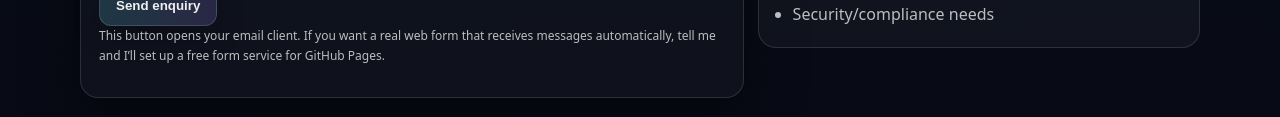
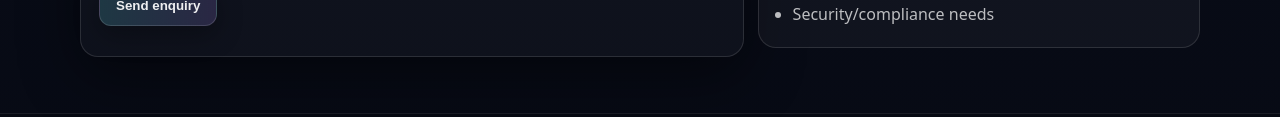
Before and after one commit to Scott2020747/Scott202747.github.io, a plain HTML site: page index.html in a window 1280 px wide. Shown: the part 3039-3156 px from the top of the page. Drawn offline with Linux system fonts and the light colour scheme.

Commit message:
Remove email client button information
Removed informational text about email client and form service.

```diff
--- a/index.html
+++ b/index.html
@@ -281,8 +281,7 @@
 
               <button class="btn" type="submit">Send enquiry</button>
               <p class="muted small">
-                This button opens your email client. If you want a real web form that receives messages automatically,
-                tell me and I’ll set up a free form service for GitHub Pages.
+
               </p>
             </form>
           </div>
```
